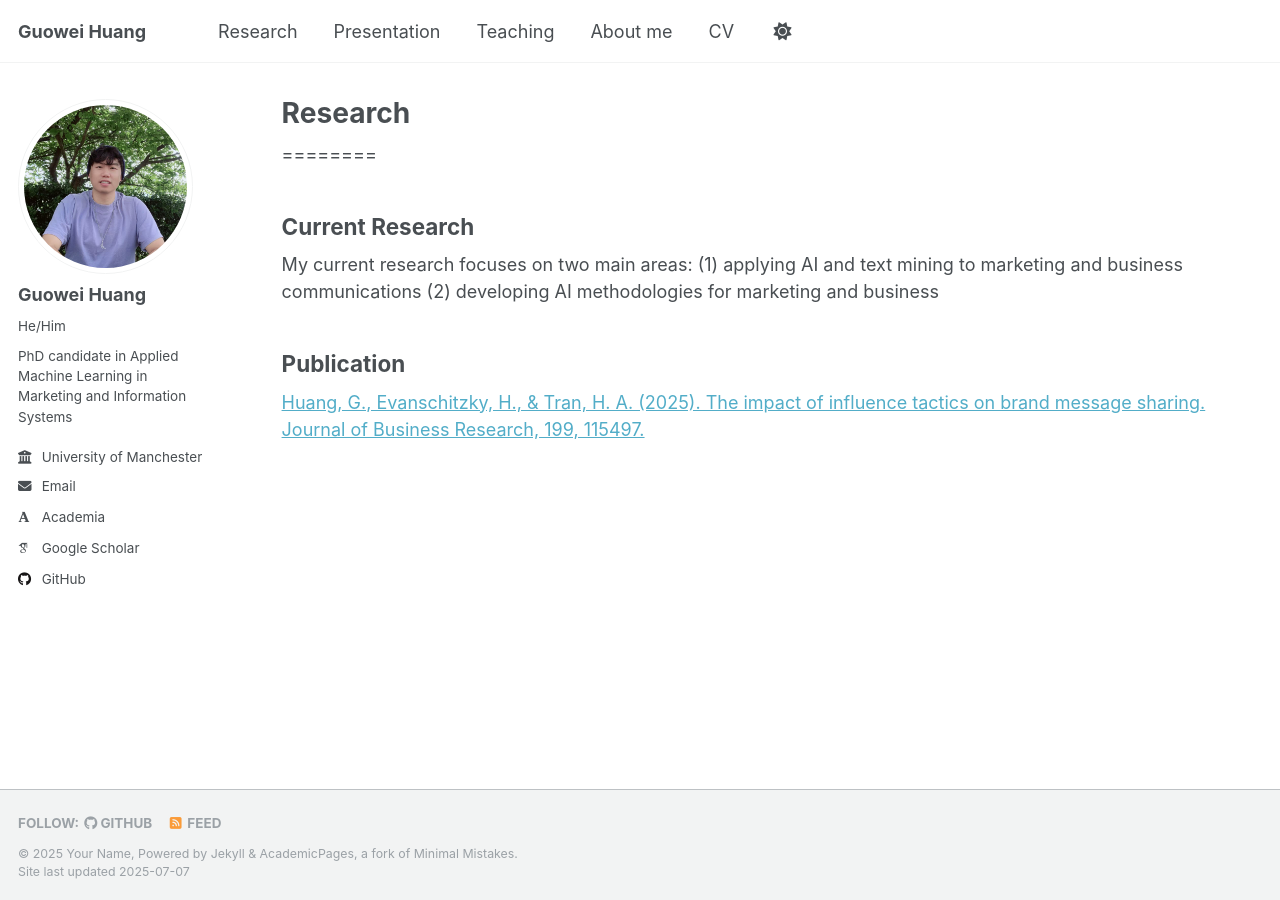
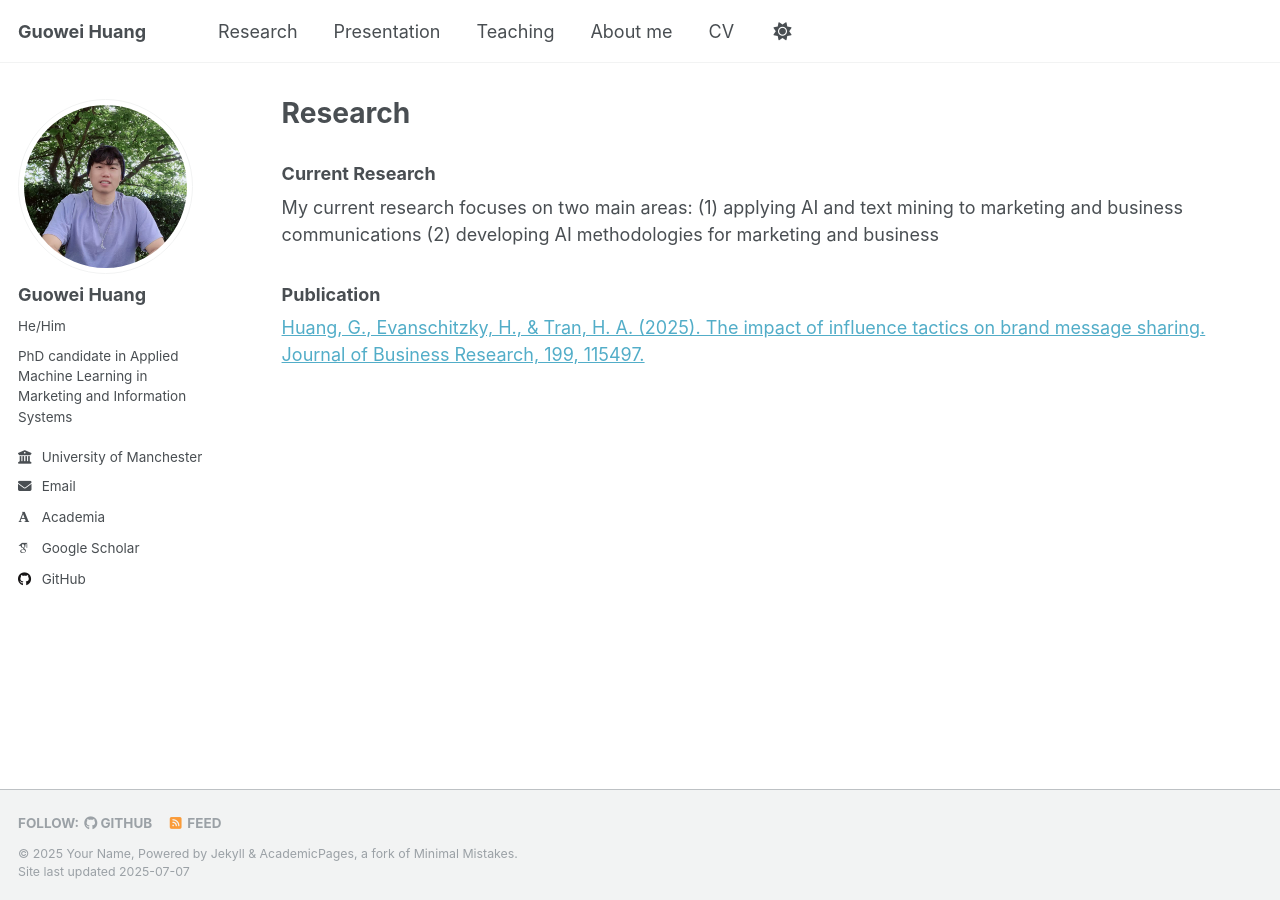
Before and after one commit to Oliverhuang123/Oliverhuang123.github.io, a Jekyll site: the page built from _pages/publications.html, in a window 1280 px wide. Built offline with Jekyll 4.4.1, drawn with Linux system fonts in a browser that asks for light colours; some web fonts are replaced.

```diff
--- a/_pages/publications.html
+++ b/_pages/publications.html
@@ -4,11 +4,9 @@ title: "Research"
 permalink: /publications/
 author_profile: true
 ---
-========
-<h2>Current Research</h2>
+
+<h3>Current Research</h3>
 My current research focuses on two main areas: (1) applying AI and text mining to marketing and business communications (2) developing AI methodologies for marketing and business
 
-
-<h2>Publication</h2>
-
+<h3>Publication</h3>
 <a href="https://doi.org/10.1016/j.jbusres.2025.115497" target="_blank">Huang, G., Evanschitzky, H., & Tran, H. A. (2025). The impact of influence tactics on brand message sharing. Journal of Business Research, 199, 115497.</a>
```
